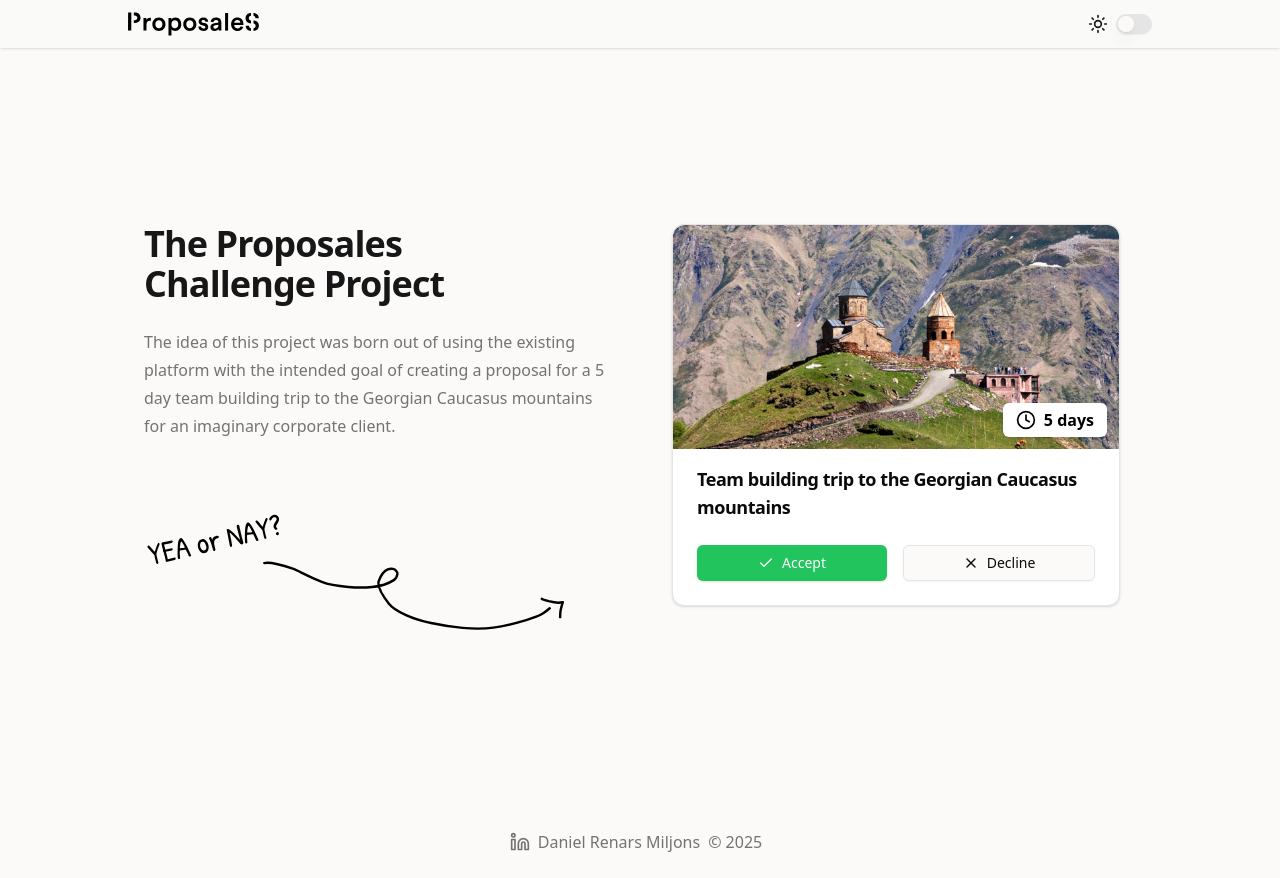
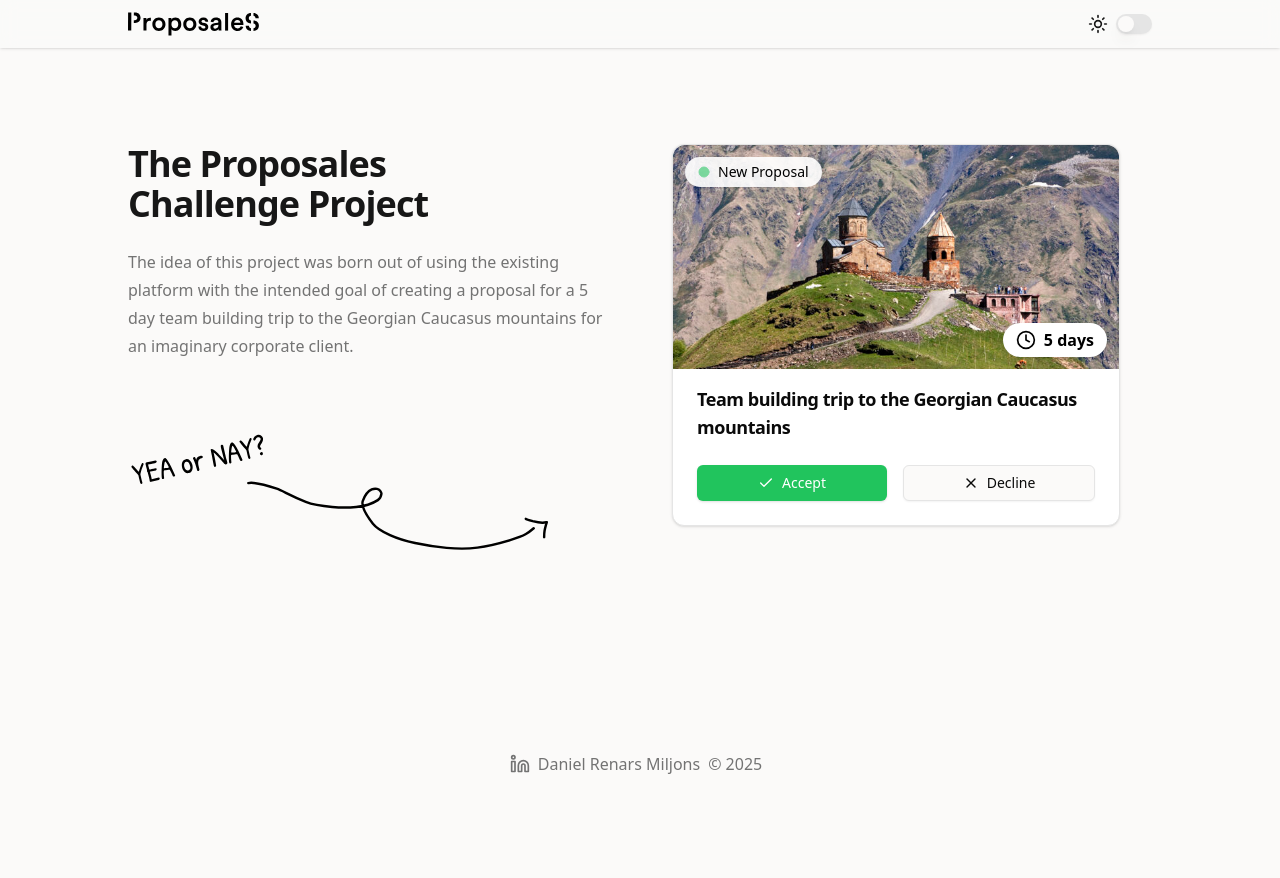
Before and after one commit to r-miljons/Proposales2.0, a Next.js app: page / in a window 1280 px wide. After the commit the page ends 800 px from the top, so only its background shows below. Built offline with nearby package versions, Linux system fonts and the light colour scheme; a web font is replaced by a local one.

Commit message:
improved layout usage

```diff
--- a/components/proposal/Card.tsx
+++ b/components/proposal/Card.tsx
@@ -2,12 +2,14 @@
 
 import { Card, CardHeader, CardContent, CardTitle } from "@/components/ui/card";
 import { Badge } from "@/components/ui/badge";
+import { NewProposalBadge } from "./NewProposalBadge";
+import { DaysBadge } from "./DaysBadge";
 import { Button } from "@/components/ui/button";
 import { DeclineDialog } from "./DeclineDialog";
-import { AuthenticateDialog } from "@/components/ui/authenticate-dialog";
-import { Clock, Check, X } from "lucide-react";
+import { Clock, Check, X, Circle } from "lucide-react";
 import Image from "next/image";
 import React, { useState } from "react";
+import { useRouter } from 'next/navigation';
 
 interface ProposalCardProps {
   imageUrl: string;
@@ -17,28 +19,22 @@ interface ProposalCardProps {
 }
 
 export const ProposalCard: React.FC<ProposalCardProps> = ({ imageUrl, alt, days, title }) => {
+  const router = useRouter();
   const [showDeclineDialog, setShowDeclineDialog] = useState(false);
-  const [showAuthDialog, setShowAuthDialog] = useState(false);
 
-  const [loading, setLoading] = useState(false);
 
   const handleAccept = () => {
-    setShowAuthDialog(true);
+    router.push('/create');
   };
 
-  const handleAuthContinue = (apiKey: string) => {
-    setLoading(true);
-    setTimeout(() => {
-      setLoading(false);
-      setShowAuthDialog(false);
-    }, 1000);
-  };
 
   return (
     <>
       <Card className="w-full max-w-md">
         <CardHeader className="p-0">
           <div className="relative w-full h-56 rounded-t-xl overflow-hidden">
+            {/* New Proposal Badge */}
+            <NewProposalBadge />
             <Image
               src={imageUrl}
               alt={alt}
@@ -47,10 +43,7 @@ export const ProposalCard: React.FC<ProposalCardProps> = ({ imageUrl, alt, days,
               fill
               sizes="(max-width: 768px) 100vw, 400px"
             />
-            <Badge className="absolute bottom-3 right-3 flex items-center gap-1 px-3 py-1 bg-white text-black text-base shadow">
-              <Clock className="size-5 mr-1 text-black" aria-hidden="true" />
-              {days} days
-            </Badge>
+            <DaysBadge days={days} />
           </div>
         </CardHeader>
         <CardContent className="pt-4">
@@ -82,15 +75,9 @@ export const ProposalCard: React.FC<ProposalCardProps> = ({ imageUrl, alt, days,
       {showDeclineDialog && (
         <DeclineDialog
           onClose={() => setShowDeclineDialog(false)}
-          onAccept={() => setShowAuthDialog(true)}
+          onAccept={() => handleAccept()}
         />
       )}
-      <AuthenticateDialog
-        open={showAuthDialog}
-        onOpenChange={setShowAuthDialog}
-        onContinue={handleAuthContinue}
-        loading={loading}
-      />
     </>
   );
 };
--- /dev/null
+++ b/components/proposal/DaysBadge.tsx
@@ -0,0 +1,22 @@
+"use client";
+
+import { Badge } from "@/components/ui/badge";
+import { Clock } from "lucide-react";
+import React from "react";
+
+interface DaysBadgeProps {
+  days: number;
+}
+
+/**
+ * DaysBadge - A badge showing the number of days with a clock icon.
+ * Absolutely positioned bottom-right, intended for use in card images.
+ */
+export const DaysBadge: React.FC<DaysBadgeProps> = ({ days }) => (
+  <Badge className="absolute bottom-3 right-3 flex items-center gap-1 px-3 py-1 bg-white text-black text-base shadow rounded-full">
+    <Clock className="size-5 mr-1 text-black" aria-hidden="true" />
+    {days} days
+  </Badge>
+);
+
+export default DaysBadge;
--- /dev/null
+++ b/components/proposal/NewProposalBadge.tsx
@@ -0,0 +1,32 @@
+"use client";
+
+import { Badge } from "@/components/ui/badge";
+import { Circle } from "lucide-react";
+import React from "react";
+
+/**
+ * NewProposalBadge - A badge with a pulsing green circle and label.
+ * Absolutely positioned top-left, intended for use in card images.
+ */
+export const NewProposalBadge: React.FC = () => (
+  <>
+    <style>{`
+      @keyframes pulse-opacity {
+        0%, 100% { opacity: 1; }
+        50% { opacity: 0.5; }
+      }
+      .pulse-opacity {
+        animation: pulse-opacity 1.2s infinite;
+      }
+    `}</style>
+    <Badge
+      className="absolute top-3 left-3 flex items-center gap-2 px-3 py-1 bg-white/90 text-black text-sm shadow-none font-medium rounded-full"
+      style={{ zIndex: 2 }}
+    >
+      <Circle className="size-3 fill-[hsl(var(--success))] text-[hsl(var(--success))] pulse-opacity" aria-hidden="true" />
+      New Proposal
+    </Badge>
+  </>
+);
+
+export default NewProposalBadge;
--- a/src/app/authorize/page.tsx
+++ /dev/null
@@ -1,12 +0,0 @@
-import { TypographyH1, TypographyP } from "@/components/ui/Typography";
-
-export default function Authorize() {
-  return (
-    <main className="flex-1 w-full max-w-screen-xl mx-auto p-4 pt-20 flex flex-col items-center justify-center min-h-[60vh]">
-      <TypographyH1>The Proposales Challenge Project</TypographyH1>
-      <TypographyP className="max-w-2xl text-center text-muted-foreground">
-        The idea of this project was born out of using the existing platform with the intended goal of creating a proposal for an imaginary corporate client.
-      </TypographyP>
-    </main>
-  );
-}
--- /dev/null
+++ b/src/app/create/page.tsx
@@ -0,0 +1,9 @@
+// empty react component
+
+export default function Create() {
+    return (
+        <div>
+            <h1>Create</h1>
+        </div>
+    );
+}
--- a/src/app/layout.tsx
+++ b/src/app/layout.tsx
@@ -4,12 +4,10 @@ import "./globals.css";
 
 
 export const metadata: Metadata = {
-  title: "Next.js on Firebase App Hosting",
+  title: "Proposales Challenge Project",
   description: "",
 };
 
-import { Header } from "@/components/headers";
-import Footer from "@/components/footer/Footer";
 
 export default function RootLayout({
   children,
@@ -44,11 +42,7 @@ export default function RootLayout({
         />
       </head>
       <body className="min-h-screen flex flex-col bg-background text-primary">
-        <Header />
-        <main className="max-w-screen-xl mx-auto flex-1 flex flex-col p-4 md:px-8 md:py-16 lg:px-16 xl:px-32">
-          {children}
-        </main>
-        <Footer />
+        {children}
       </body>
     </html>
   );
--- a/src/app/page.tsx
+++ b/src/app/page.tsx
@@ -1,15 +1,13 @@
 
 import { TypographyH1, TypographyP } from "@/components/ui/Typography";
-import { Button } from "@/components/ui/button";
 import { ProposalCard } from "@/components/proposal/Card";
-import Link from "next/link";
-import { Rocket } from "lucide-react";
 import Image from "next/image";
+import SiteLayout from "./site-layout";
 
 export default function Home() {
   return (
-    <main className="flex-1 w-full max-w-screen-xl mx-auto p-4 py-20 flex flex-col items-start justify-start min-h-[60vh]">
-      <div className="w-full mt-8 grid grid-cols-1 md:grid-cols-2 gap-8 md:gap-12 lg:gap-16 items-start">
+    <SiteLayout>
+    <div className="w-full mt-8 grid grid-cols-1 md:grid-cols-2 gap-8 md:gap-12 lg:gap-16 items-start">
         {/* Left side: Description and button */}
         <div className="flex flex-col items-start">
           <TypographyH1 className="!text-left">The Proposales Challenge Project</TypographyH1>
@@ -53,6 +51,6 @@ export default function Home() {
           />
         </div>
       </div>
-    </main>
+    </SiteLayout>
   );
 }
--- a/src/app/reset.css
+++ /dev/null
@@ -1,74 +0,0 @@
-
-/* Box sizing rules */
-*,
-*::before,
-*::after {
-  box-sizing: border-box;
-}
-
-/* Prevent font size inflation */
-html {
-  -moz-text-size-adjust: none;
-  -webkit-text-size-adjust: none;
-  text-size-adjust: none;
-}
-
-/* Remove default margin in favour of better control in authored CSS */
-body, h1, h2, h3, h4, p,
-figure, blockquote, dl, dd {
-  margin-block-end: 0;
-}
-
-/* Remove list styles on ul, ol elements with a list role, which suggests default styling will be removed */
-ul[role='list'],
-ol[role='list'] {
-  list-style: none;
-}
-
-/* Set core body defaults */
-body {
-  min-height: 100vh;
-  line-height: 1.5;
-}
-
-/* Set shorter line heights on headings and interactive elements */
-h1, h2, h3, h4,
-button, input, label {
-  line-height: 1.1;
-}
-
-/* Balance text wrapping on headings */
-h1, h2,
-h3, h4 {
-  text-wrap: balance;
-}
-
-/* A elements that don't have a class get default styles */
-a:not([class]) {
-  text-decoration-skip-ink: auto;
-  color: currentColor;
-}
-
-/* Make images easier to work with */
-img,
-picture {
-  max-width: 100%;
-  display: block;
-}
-
-/* Inherit fonts for inputs and buttons */
-input, button,
-textarea, select {
-  font-family: inherit;
-  font-size: inherit;
-}
-
-/* Make sure textareas without a rows attribute are not tiny */
-textarea:not([rows]) {
-  min-height: 10em;
-}
-
-/* Anything that has been anchored to should have extra scroll margin */
-:target {
-  scroll-margin-block: 5ex;
-}
--- /dev/null
+++ b/src/app/site-layout.tsx
@@ -0,0 +1,15 @@
+import { Header } from "@/components/headers";
+import Footer from "@/components/footer/Footer";
+
+
+export default function SiteLayout({ children }: { children: React.ReactNode }) {
+  return (
+    <div className="flex flex-col min-h-screen">
+        <Header />
+        <main className="max-w-screen-xl mx-auto flex-1 flex flex-col p-4 md:px-8 md:py-16 lg:px-16 xl:px-32">
+          {children}
+        </main>
+        <Footer />
+    </div>
+  );
+}
```
